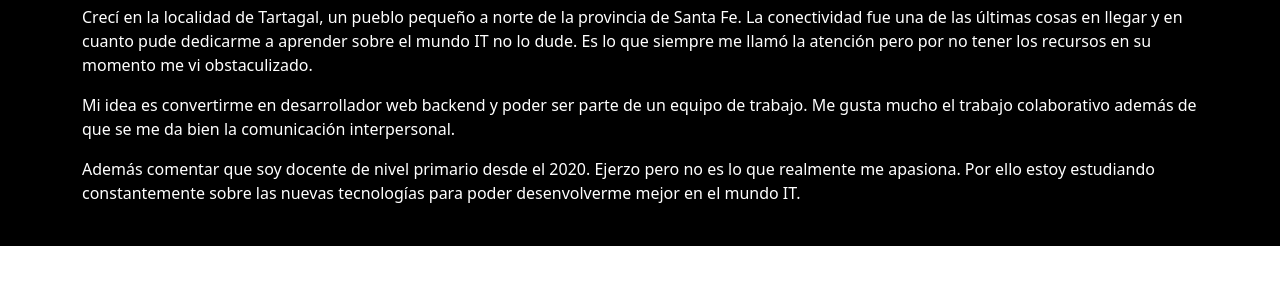
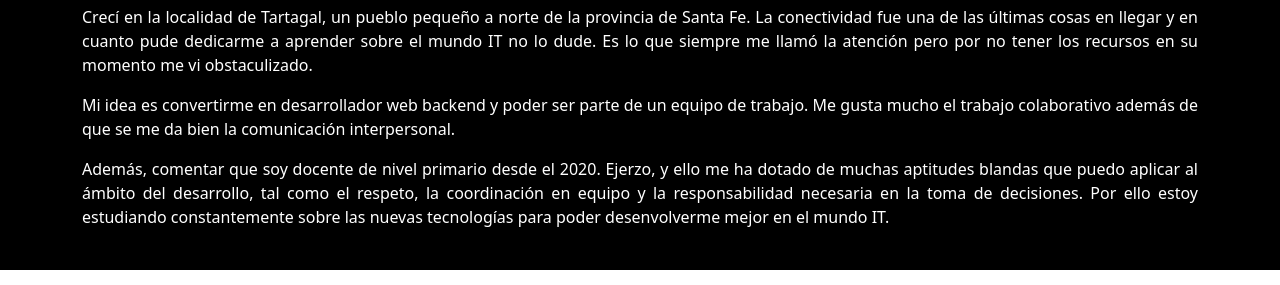
Before and after one commit to martinsuarez14/mi-portfolio, a plain HTML site: page index.html in a window 1280 px wide. Shown: the part 412-697 px from the top of the page. Drawn offline with nearby package versions, Linux system fonts and the light colour scheme; a web font is replaced by a local one.

Commit message:
justificado sec. 2

```diff
--- a/index.html
+++ b/index.html
@@ -82,7 +82,7 @@
         <section class="sobre-mi seccion-oscura container-fluid" id="sobre-mi">
             <div class="container">
                 <h2 class="titulo">Más sobre mi</h2>
-                <p class="fs-6">
+                <p class="fs-6" style="text-align:justify">
                     Crecí en la localidad de Tartagal, un pueblo pequeño a norte de la provincia de Santa Fe. La
                     conectividad fue una de las últimas cosas en llegar y en cuanto pude dedicarme a aprender
                     sobre el
@@ -92,17 +92,14 @@
                     me vi
                     obstaculizado.
                 </p>
-                <p class="fs-6">
+                <p class="fs-6" style="text-align:justify">
                     Mi idea es convertirme en desarrollador web backend y poder ser parte de un equipo de trabajo. Me
                     gusta
                     mucho el
                     trabajo colaborativo además de que se me da bien la comunicación interpersonal.
                 </p>
-                <p class="fs-6">
-                    Además comentar que soy docente de nivel primario desde el 2020. Ejerzo pero no es lo que
-                    realmente
-                    me
-                    apasiona. Por ello estoy estudiando constantemente sobre las nuevas tecnologías para poder
+                <p class="fs-6" style="text-align:justify">
+                    Además, comentar que soy docente de nivel primario desde el 2020. Ejerzo, y ello me ha dotado de muchas aptitudes blandas que puedo aplicar al ámbito del desarrollo, tal como el respeto, la coordinación en equipo y la responsabilidad necesaria en la toma de decisiones. Por ello estoy estudiando constantemente sobre las nuevas tecnologías para poder
                     desenvolverme
                     mejor en el mundo IT.
                 </p>
```
